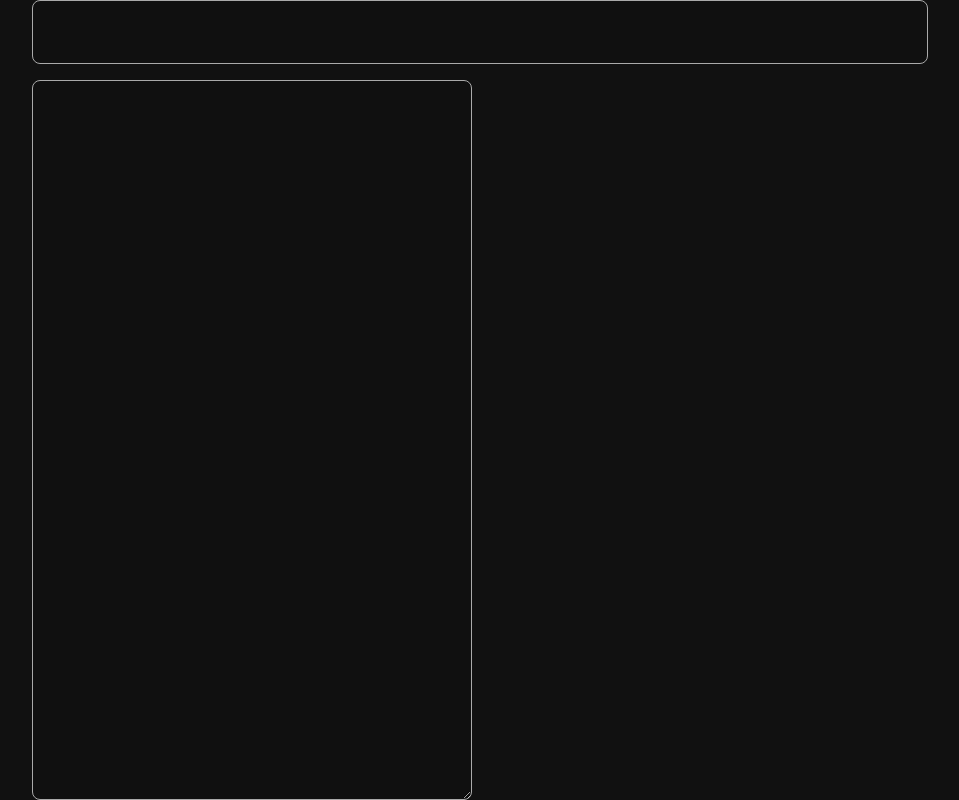
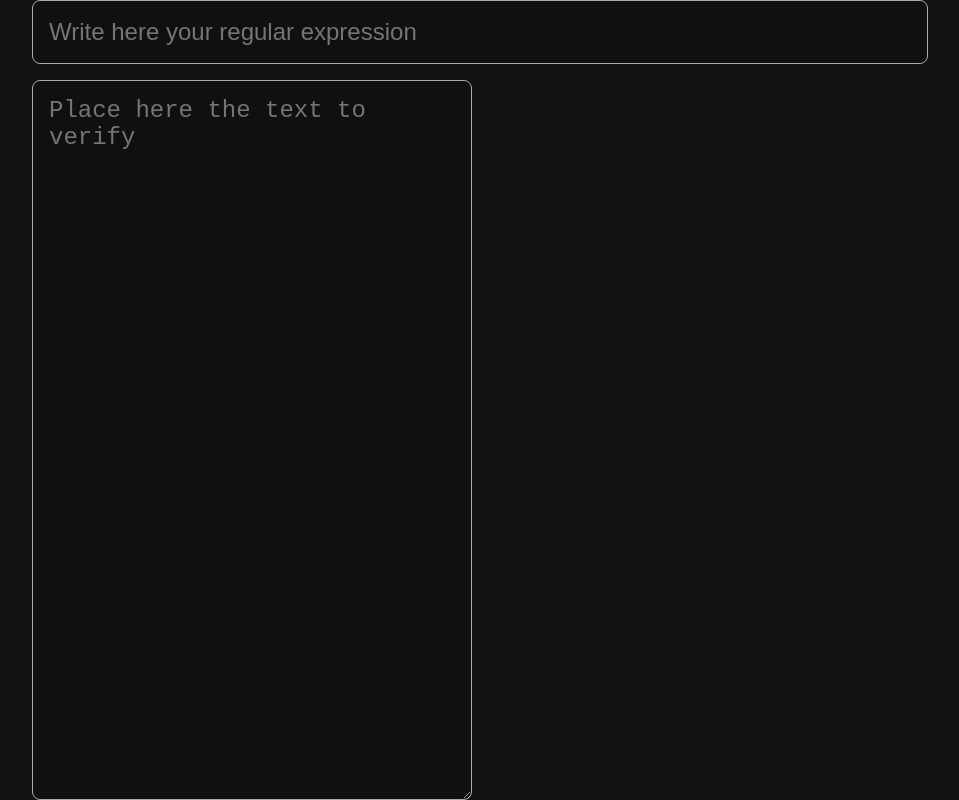
Before and after one commit to rmrantunes/regex-helper, a Next.js app: page / in a window 1280 px wide. Shown: the whole page, without its empty margins (160-1119 px from the left). Built offline with nearby package versions, Linux system fonts and the light colour scheme.

Commit message:
feat: add placeholders to inputs

```diff
--- a/src/components/RegexInput/RegexInput.tsx
+++ b/src/components/RegexInput/RegexInput.tsx
@@ -13,6 +13,7 @@ export const RegexInput = () => {
       value={input}
       onBlur={() => setRegexInput(input)}
       onChange={(event) => setInput(event.target.value)}
+      placeholder="Write here your regular expression"
     />
   );
 };
--- a/src/components/TextInput/TextInput.tsx
+++ b/src/components/TextInput/TextInput.tsx
@@ -4,6 +4,10 @@ import React, { useContext } from "react";
 export const TextInput = () => {
   const { setText, text } = useContext(RegexContext);
   return (
-    <textarea value={text} onChange={(event) => setText(event.target.value)} />
+    <textarea
+      value={text}
+      onChange={(event) => setText(event.target.value)}
+      placeholder="Place here the text to verify"
+    />
   );
 };
```
